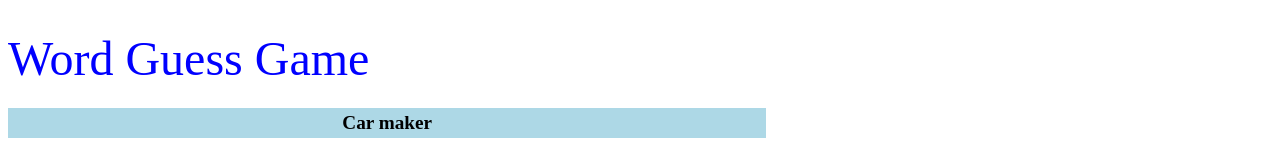
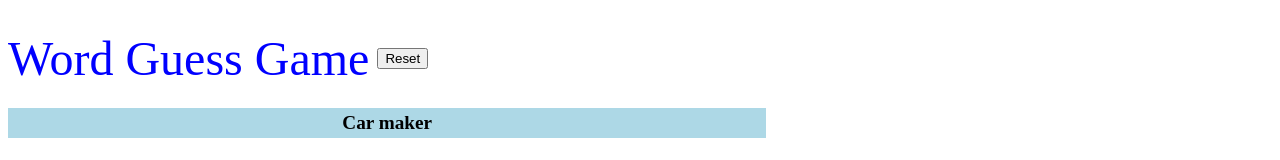
Before and after one commit to Code-SY/WordGuessGame, a plain HTML site: page index.html in a window 1280 px wide. Shown: the top 160 px of the page. Drawn offline with Linux system fonts and the light colour scheme.

Commit message:
Added reset button, to reset win and loss counts

```diff
--- a/assets/javascript/game.js
+++ b/assets/javascript/game.js
@@ -211,6 +211,10 @@ document.onkeyup = function(event) {
     isDoneWithCurrentWord = game.guessLetter(key);
 };
 
+function onResetClick() {
+    init();
+}
+
 function getRandomIndex() {
     return Math.floor(Math.random() * (words.length - 1 - 0) ) + 0;
-  }
+}
--- a/index.html
+++ b/index.html
@@ -14,6 +14,7 @@
 <body>
     <div id="header">
         <p>Word Guess Game</p>&nbsp;&nbsp;
+        <button onclick="onResetClick()" tooltip="Click to reset win and loss stats.">Reset</button>
     </div>
     <div id="main" class="container-fluid">
         <div id="left">
```
